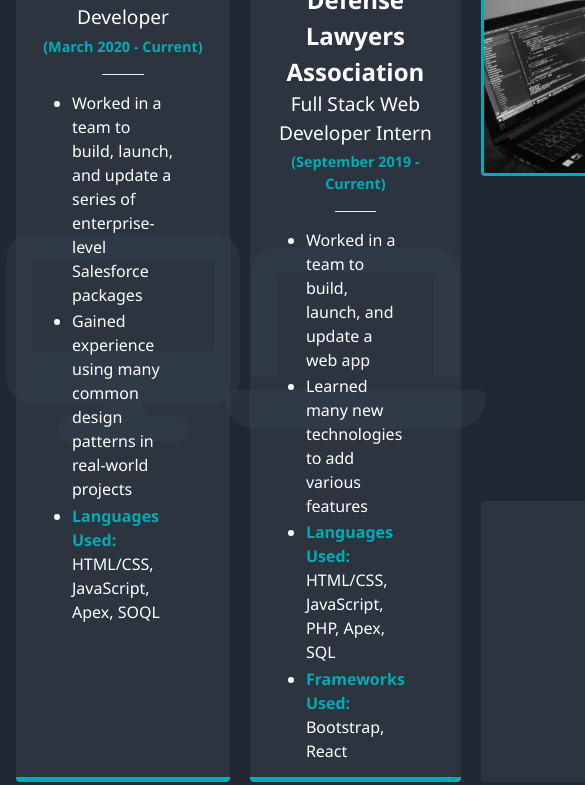
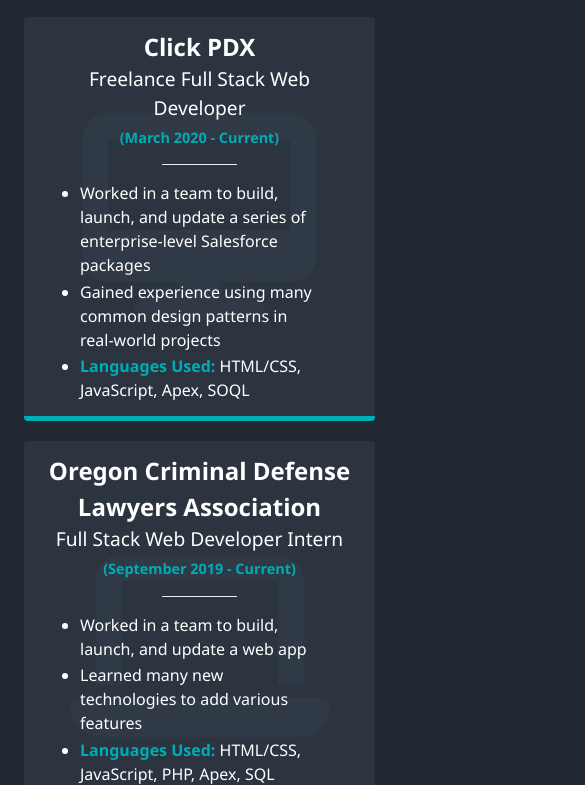
Before and after one commit to nicholasglesmann/portfolio-website, a website: page dist/experience.html in a window 390 px wide. Shown: the part 721-1506 px from the top of the page, 585 px wide, since content can reach past the window. Drawn offline with Linux system fonts and the light colour scheme.

Commit message:
Fix some basic mobile styling

```diff
--- a/scss/_mobile.scss
+++ b/scss/_mobile.scss
@@ -40,7 +40,7 @@
 		}
 
 		.lg-heading {
-			line-height: 1;
+			line-height: 1.2;
 			margin-bottom: 1rem;
 		}
 	}
@@ -111,7 +111,33 @@
 				margin-top: 2.5rem;
 			}
 		}
-	}
+    }
+
+    #experience {
+		margin: 0 0.5rem;
+
+        .experience-info {
+            grid-template-areas:
+            'experienceimage'
+            'work-title'
+            'job1'
+            'job2'
+            'job3'
+            'job4'
+            'education-title'
+            'education';
+			grid-template-columns: repeat(1, 1fr);
+            grid-template-rows: auto;
+
+            .experience-image {
+                max-width: 90vw;
+            }
+
+            .work-title {
+                grid-column: 1;
+            }
+        }
+    }
 
 	#work {
 		overflow: visible;
@@ -197,7 +223,20 @@
 				}
 			}
 		}
-	}
+    }
+
+    #experience {
+
+        main {
+            h1 {
+                margin-top: 0;
+            }
+        }
+
+        .experience-info {
+
+        }
+    }
 
 	#work {
 		.projects {
--- a/scss/main.scss
+++ b/scss/main.scss
@@ -298,7 +298,11 @@
                     font-size: 13rem;
                 }
             }
-		}
+        }
+
+        .education-title {
+            grid-area: education-title;
+        }
 
 		.education {
 			grid-area: education;
```
Also changed, not shown: dist/src/css/main.css.
